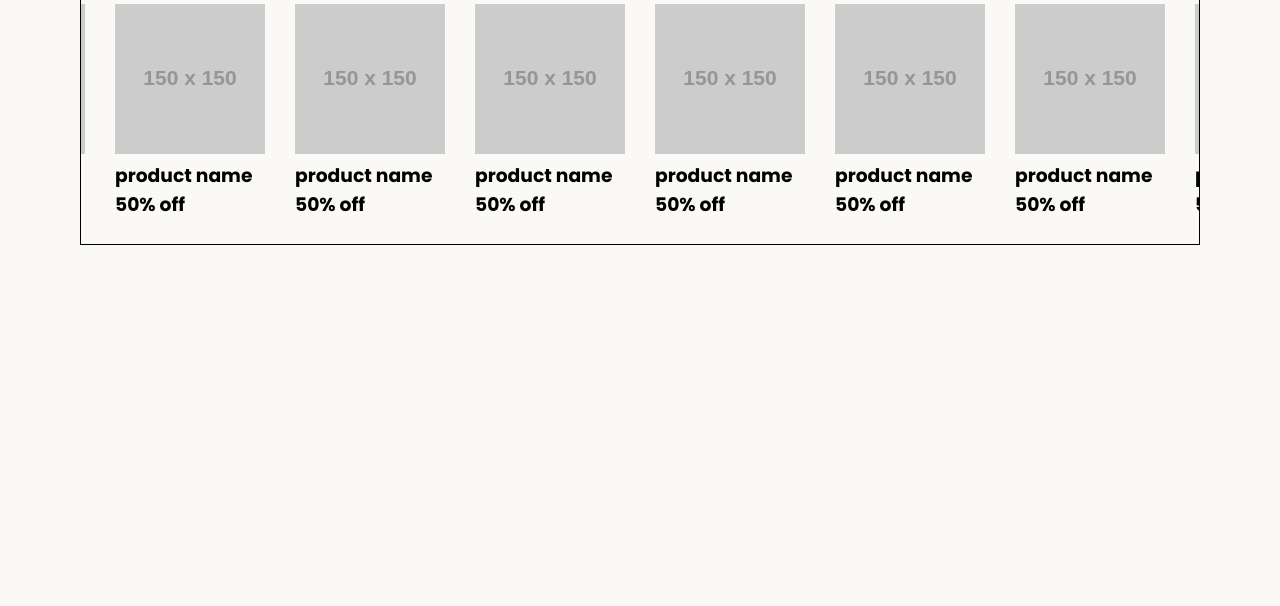
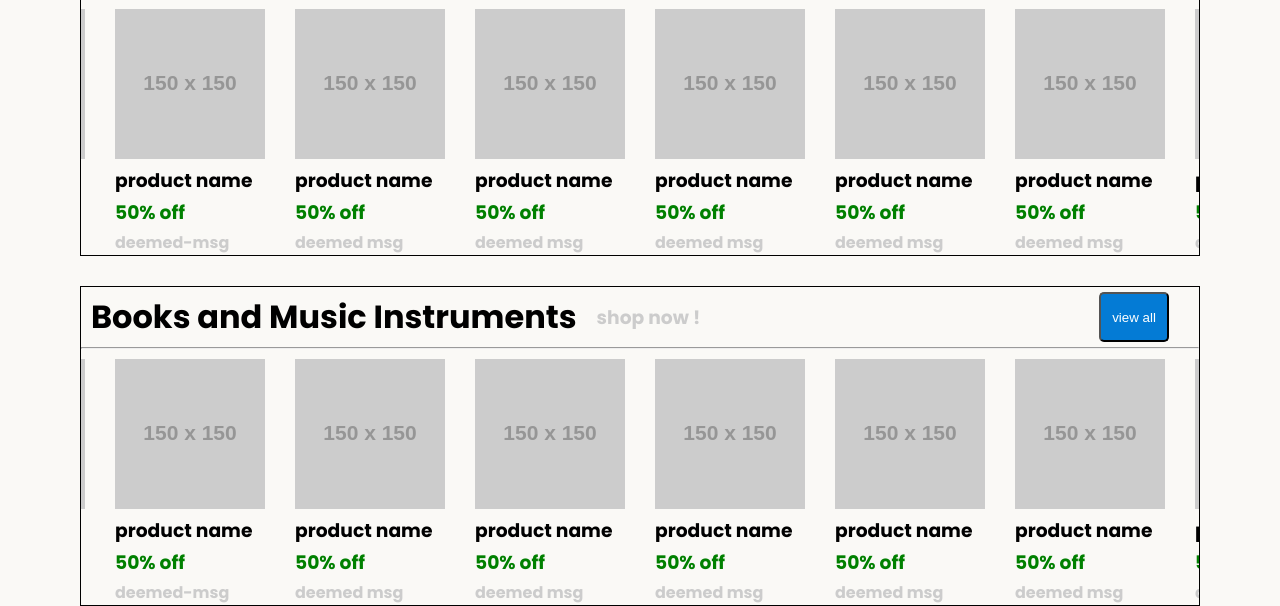
Before and after one commit to Dhrumil-sim/task_2_html, a plain HTML site: page index.html in a window 1280 px wide. Shown: the part 550-1156 px from the top of the page. Before the commit the page ends 800 px from the top, so only its background shows below. Drawn offline with Linux system fonts and the light colour scheme; placeholder pictures from the web are drawn by us.

Commit message:
Added one category view page

```diff
--- a/index.html
+++ b/index.html
@@ -10,7 +10,8 @@
     <link rel="icon" href="https://placehold.co/60x60" sizes="16x16" type="image/png">
     <link rel="preconnect" href="https://fonts.googleapis.com">
     <link rel="preconnect" href="https://fonts.gstatic.com" crossorigin>
-    <link href="https://fonts.googleapis.com/css2?family=Poppins:ital,wght@0,100;0,200;0,300;0,400;0,500;0,600;0,700;0,800;0,900;1,100;1,200;1,300;1,400;1,500;1,600;1,700;1,800;1,900&display=swap" rel="stylesheet">
+    <link href="https://fonts.googleapis.com/css2?family=Open+Sans:ital,wght@0,300..800;1,300..800&family=Poppins:ital,wght@0,100;0,200;0,300;0,400;0,500;0,600;0,700;0,800;0,900;1,100;1,200;1,300;1,400;1,500;1,600;1,700;1,800;1,900&display=swap" rel="stylesheet">
+
 </head>
 
 <body>
@@ -57,7 +58,7 @@
         <div class="header">
             <h1>Deals of the day</h1>
             <img src="https://placehold.co/80x80" class="clock" alt="clock">
-            <h4>time</h4>
+            <h4>22:07:36 left</h4>
             <button>view all</button>
         </div>
         <hr>
@@ -66,69 +67,69 @@
                 <img src="https://placehold.co/150x150" alt="prod1">
                 <h3 class="product-name">product name</h3>
                 <h3 class="discount">50% off </h3>
-                <h4 class="deemed-msg"></h4>
+                <h4 class="deemed-msg">deemed msg</h4>
             </div>
             <div class="product">
                 <img src="https://placehold.co/150x150" alt="prod1">
                 <h3 class="product-name">product name</h3>
                 <h3 class="discount">50% off </h3>
-                <h4 class="deemed-msg"></h4>
+                <h4 class="deemed-msg">deemed msg</h4>
             </div>
             <div class="product">
                 <img src="https://placehold.co/150x150" alt="prod1">
                 <h3 class="product-name">product name</h3>
                 <h3 class="discount">50% off </h3>
-                <h4 class="deemed-msg"></h4>
+                <h4 class="deemed-msg">deemed msg</h4>
             </div>
             <div class="product">
                 <img src="https://placehold.co/150x150" alt="prod1">
                 <h3 class="product-name">product name</h3>
                 <h3 class="discount">50% off </h3>
-                <h4 class="deemed-msg"></h4>
+                <h4 class="deemed-msg">deemed-msg</h4>
             </div>
             <div class="product">
                 <img src="https://placehold.co/150x150" alt="prod1">
                 <h3 class="product-name">product name</h3>
                 <h3 class="discount">50% off </h3>
-                <h4 class="deemed-msg"></h4>
+                <h4 class="deemed-msg">deemed msg</h4>
             </div>
             <div class="product">
                 <img src="https://placehold.co/150x150" alt="prod1">
                 <h3 class="product-name">product name</h3>
                 <h3 class="discount">50% off </h3>
-                <h4 class="deemed-msg"></h4>
+                <h4 class="deemed-msg">deemed msg</h4>
             </div>
 
             <div class="product">
                 <img src="https://placehold.co/150x150" alt="prod1">
                 <h3 class="product-name">product name</h3>
                 <h3 class="discount">50% off </h3>
-                <h4 class="deemed-msg"></h4>
+                <h4 class="deemed-msg">deemed msg</h4>
             </div>
             <div class="product">
                 <img src="https://placehold.co/150x150" alt="prod1">
                 <h3 class="product-name">product name</h3>
                 <h3 class="discount">50% off </h3>
-                <h4 class="deemed-msg"></h4>
+                <h4 class="deemed-msg">deemed msg</h4>
             </div>
             <div class="product">
                 <img src="https://placehold.co/150x150" alt="prod1">
                 <h3 class="product-name">product name</h3>
                 <h3 class="discount">50% off </h3>
-                <h4 class="deemed-msg"></h4>
+                <h4 class="deemed-msg">deemed msg</h4>
             </div>
 
             <div class="product">
                 <img src="https://placehold.co/150x150" alt="prod1">
                 <h3 class="product-name">product name</h3>
                 <h3 class="discount">50% off </h3>
-                <h4 class="deemed-msg"></h4>
+                <h4 class="deemed-msg">deemed msg</h4>
             </div>
             <div class="product">
                 <img src="https://placehold.co/150x150" alt="prod1">
                 <h3 class="product-name">product name</h3>
                 <h3 class="discount">50% off </h3>
-                <h4 class="deemed-msg"></h4>
+                <h4 class="deemed-msg">deemed msg</h4>
             </div>
             <div class="product">
                 <img src="https://placehold.co/150x150" alt="prod1">
@@ -142,6 +143,91 @@
         </div>
     </div>
 
+    <div class="DealsOfTheDay">
+        <div class="header">
+            <h1>Books and Music Instruments</h1>
+            <h3 style="color: #ccc;display: block; cursor: pointer;">shop now !</h3>
+            <button>view all</button>
+        </div>
+        <hr>
+        <div class="products-card">
+            <div class="product">
+                <img src="https://placehold.co/150x150" alt="prod1">
+                <h3 class="product-name">product name</h3>
+                <h3 class="discount">50% off </h3>
+                <h4 class="deemed-msg">deemed msg</h4>
+            </div>
+            <div class="product">
+                <img src="https://placehold.co/150x150" alt="prod1">
+                <h3 class="product-name">product name</h3>
+                <h3 class="discount">50% off </h3>
+                <h4 class="deemed-msg">deemed msg</h4>
+            </div>
+            <div class="product">
+                <img src="https://placehold.co/150x150" alt="prod1">
+                <h3 class="product-name">product name</h3>
+                <h3 class="discount">50% off </h3>
+                <h4 class="deemed-msg">deemed msg</h4>
+            </div>
+            <div class="product">
+                <img src="https://placehold.co/150x150" alt="prod1">
+                <h3 class="product-name">product name</h3>
+                <h3 class="discount">50% off </h3>
+                <h4 class="deemed-msg">deemed-msg</h4>
+            </div>
+            <div class="product">
+                <img src="https://placehold.co/150x150" alt="prod1">
+                <h3 class="product-name">product name</h3>
+                <h3 class="discount">50% off </h3>
+                <h4 class="deemed-msg">deemed msg</h4>
+            </div>
+            <div class="product">
+                <img src="https://placehold.co/150x150" alt="prod1">
+                <h3 class="product-name">product name</h3>
+                <h3 class="discount">50% off </h3>
+                <h4 class="deemed-msg">deemed msg</h4>
+            </div>
+
+            <div class="product">
+                <img src="https://placehold.co/150x150" alt="prod1">
+                <h3 class="product-name">product name</h3>
+                <h3 class="discount">50% off </h3>
+                <h4 class="deemed-msg">deemed msg</h4>
+            </div>
+            <div class="product">
+                <img src="https://placehold.co/150x150" alt="prod1">
+                <h3 class="product-name">product name</h3>
+                <h3 class="discount">50% off </h3>
+                <h4 class="deemed-msg">deemed msg</h4>
+            </div>
+            <div class="product">
+                <img src="https://placehold.co/150x150" alt="prod1">
+                <h3 class="product-name">product name</h3>
+                <h3 class="discount">50% off </h3>
+                <h4 class="deemed-msg">deemed msg</h4>
+            </div>
+
+            <div class="product">
+                <img src="https://placehold.co/150x150" alt="prod1">
+                <h3 class="product-name">product name</h3>
+                <h3 class="discount">50% off </h3>
+                <h4 class="deemed-msg">deemed msg</h4>
+            </div>
+            <div class="product">
+                <img src="https://placehold.co/150x150" alt="prod1">
+                <h3 class="product-name">product name</h3>
+                <h3 class="discount">50% off </h3>
+                <h4 class="deemed-msg">deemed msg</h4>
+            </div>
+            <div class="product">
+                <img src="https://placehold.co/150x150" alt="prod1">
+                <h3 class="product-name">product name</h3>
+                <h3 class="discount">50% off </h3>
+                <h4 class="deemed-msg">deemed msg</h4>
+            </div>
+        </div>
+    </div>
+
 
 </body>
 
--- a/styles/style.css
+++ b/styles/style.css
@@ -2,11 +2,15 @@
     margin: 0;
     padding: 0;
 }
+.poppins-light {
+
+    font-weight: 300;
+    font-style: normal;
+  }
 body{
     background-color: #FAF9F6;
     font-family: "Poppins", serif;
-  font-weight: 100;
-  font-style: normal;
+    font-weight: 10px;
 }
 .nav-bar{
     background-color: #047BD5;
@@ -108,6 +112,7 @@ body{
     display: flex;
     align-items: center;
     gap: 20px;
+    margin-left: 10px;
 }
 .DealsOfTheDay .header .clock{
     margin-left: 8px;
@@ -120,14 +125,27 @@ body{
     width:70px;
     height: 50px;
     border-radius: 5px;
+    margin-top: 5px;
+    margin-bottom: 5px;
 }
 
 
 .DealsOfTheDay .products-card {
     display: flex;
-    margin-top: 5px;
+    margin-top: 10px;
     justify-content: center;
     gap: 30px;
     overflow-x: auto;
 
 }
+.DealsOfTheDay .products-card .product .products-name{
+    margin-top: 3px;
+}
+.DealsOfTheDay .products-card .product .discount{
+    color: green;
+    margin-top: 3px;
+}
+.DealsOfTheDay .products-card .product .deemed-msg{
+    color: #ccc;
+    margin-top: 3px;
+}
```
